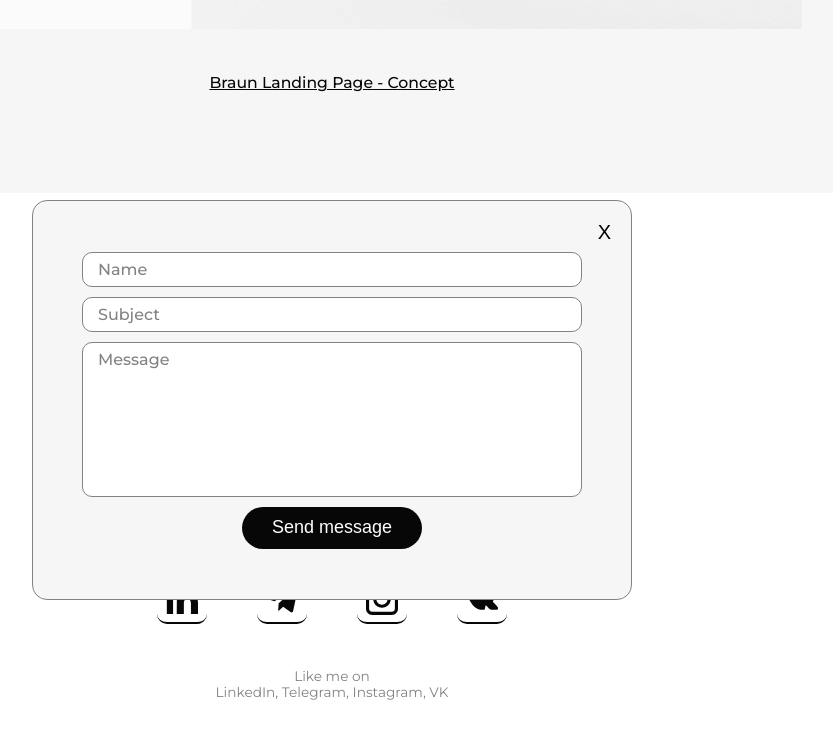
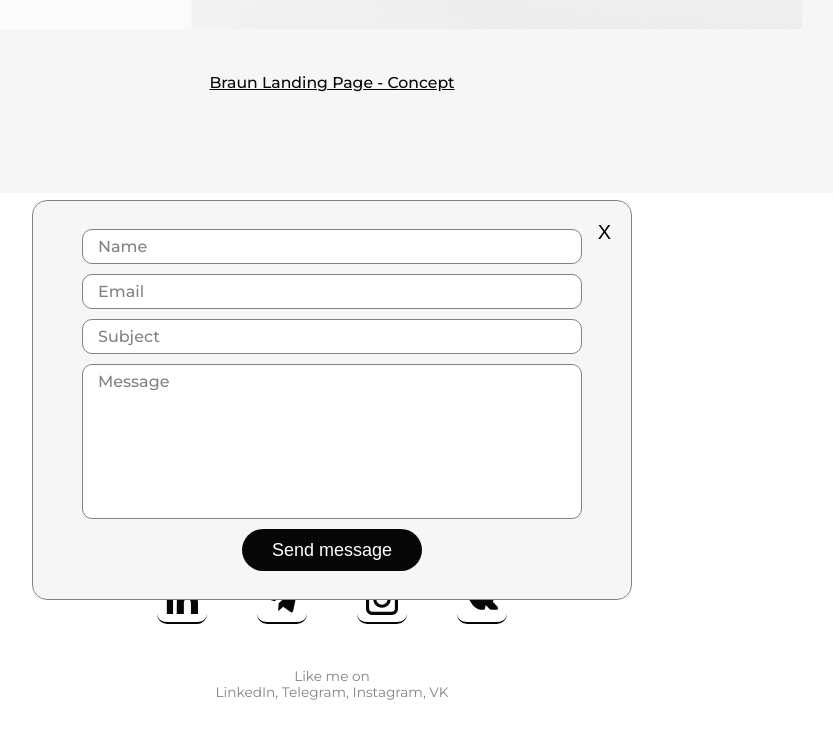
Before and after one commit to metedri/portfolio, a React app: page / in a window 1280 px wide. Both pictures are taken after a click on the button "Send message". Shown: the part 4233-4971 px from the top of the page, without its empty margins (308-1141 px from the left). Built offline with nearby package versions, Linux system fonts and the light colour scheme.

Commit message:
Добавлена отправка данных из формы на почту

```diff
--- a/package.json
+++ b/package.json
@@ -4,6 +4,7 @@
   "private": true,
   "dependencies": {
     "@babel/core": "7.16.0",
+    "@emailjs/browser": "^4.4.1",
     "@pmmmwh/react-refresh-webpack-plugin": "0.5.3",
     "@svgr/webpack": "5.5.0",
     "@testing-library/jest-dom": "5.14.1",
--- a/src/layout/sections/contacts/formMessage/FormMessage.tsx
+++ b/src/layout/sections/contacts/formMessage/FormMessage.tsx
@@ -1,6 +1,7 @@
-import React from "react";
+import React, { ElementRef, useRef } from "react";
 import { StyledButton } from "../../../../components/StyledButton";
 import {S} from "../Contacts_Styles";
+import emailjs from '@emailjs/browser';
 
 interface ModalProps {
     isOpen: boolean;
@@ -10,15 +11,39 @@
 
 
 export const FormMessage: React.FC<ModalProps> = ({ isOpen, onClose, children }) => {
+
+
+    const form = useRef<ElementRef<'form'>>(null);
+
+    const sendEmail = (e: any) => {
+        e.preventDefault();
+        if(!form.current)return
+        emailjs
+        .sendForm('service_05qbr7j', 'template_i6xn0yv', form.current, {
+            publicKey: 'Yhakanmy4OnUA9rI4',
+        })
+        .then(
+            () => {
+            console.log('SUCCESS!');
+            },
+            (error) => {
+            console.log('FAILED...', error.text);
+        });
+        e.target.reset()
+        onClose()
+    };
+
     if (!isOpen) return null;
+
 
     return (
         <S.Modal onClick={onClose}>
             <S.CloseButton onClick={onClose}>X</S.CloseButton>
-            <S.Form onClick={(e) => e.stopPropagation()}>
-                <S.Field placeholder={"name"}/>
-                <S.Field placeholder={"subject"}/>
-                <S.Field placeholder={"message"}as={"textarea"}/>
+            <S.Form onClick={(e) => e.stopPropagation()} ref={form} onSubmit={sendEmail}>
+                <S.Field required placeholder={"name"} name={"from_name"}/>
+                <S.Field required placeholder={"email"} name={"email"}/>
+                <S.Field required placeholder={"subject"} name={"subject"}/>
+                <S.Field required placeholder={"message"}as={"textarea"} name={"message"}/>
                 <StyledButton type={"submit"}>Send message</StyledButton>
             </S.Form>
         </S.Modal>
```
Also changed, not shown: 1 other file (tests, documents, lock files or other folders).
